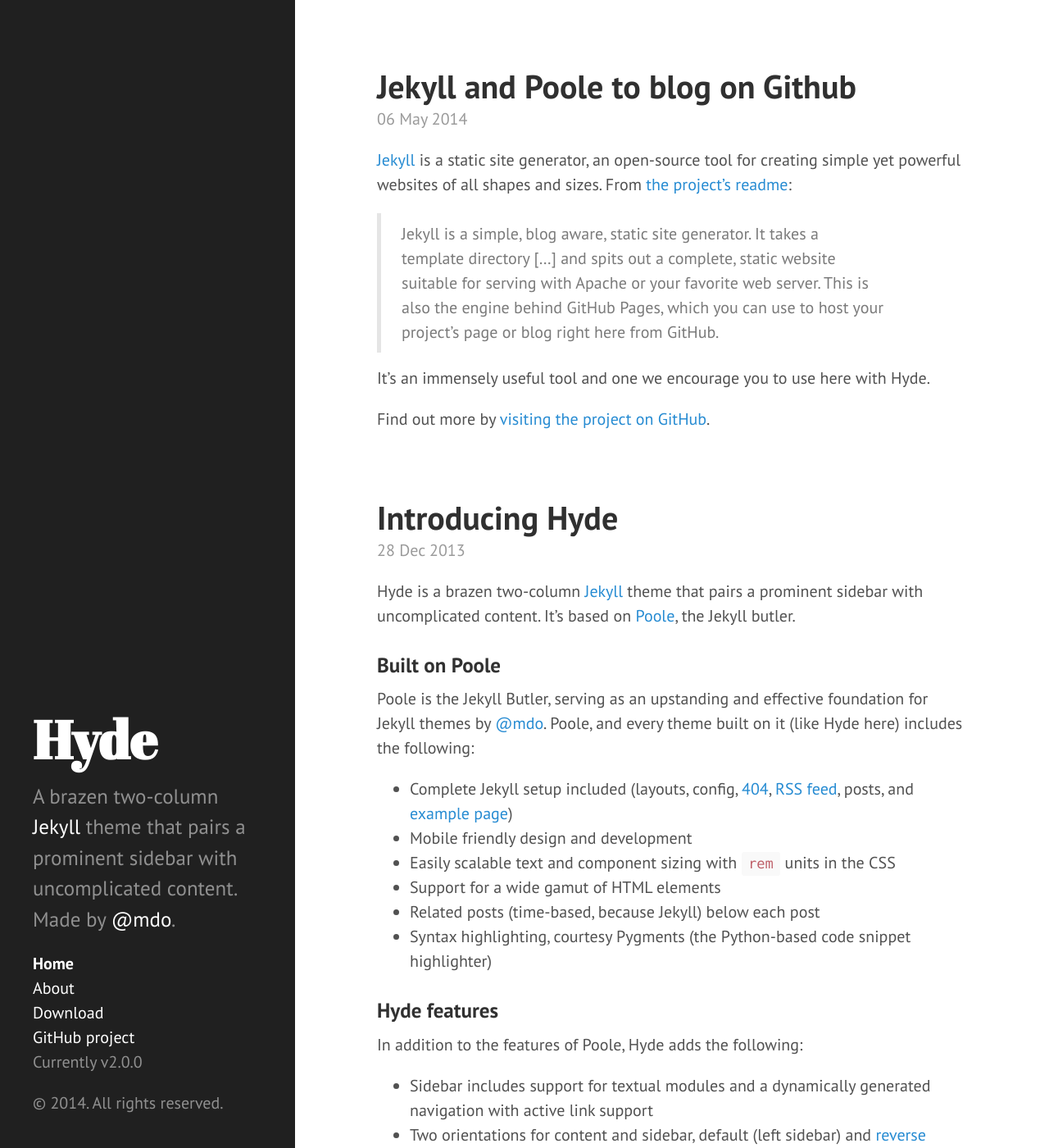
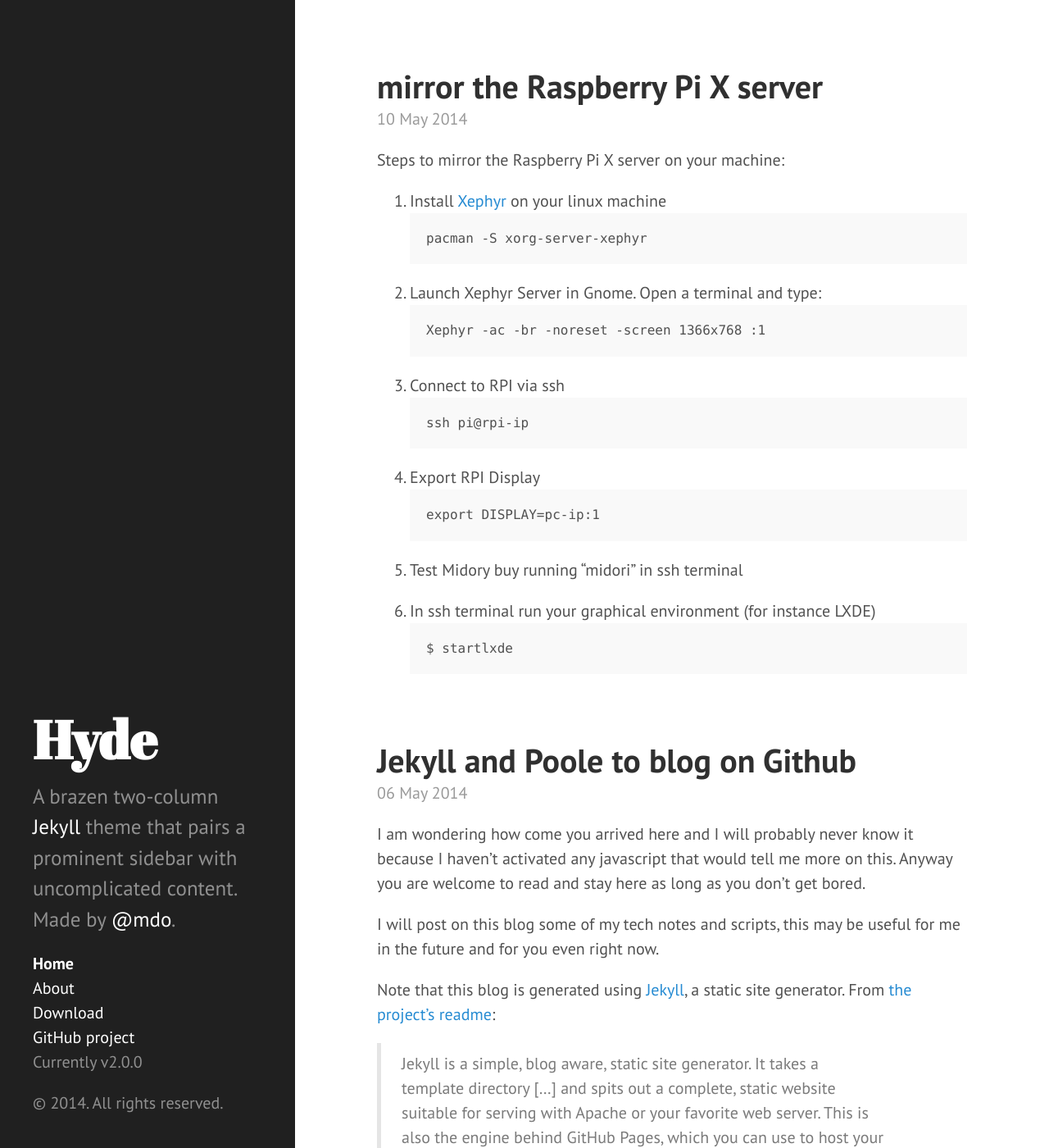
Before and after one commit to prosciutboy/prosciutboy.github.io, a Jekyll site: the page built from index.html, in a window 1280 px wide and 1400 px high. Shown: the whole window at 82% size. Built offline with Jekyll 4.4.1, drawn with Linux system fonts in a browser that asks for light colours; Markdown is read by kramdown in place of the engine named in the settings; the list of posts is cut into pages by our own code; some of the changed text lies outside the part shown.

Commit message:
post on X server mirroring on RPi

````diff
--- a/404.html
+++ b/404.html
@@ -5,5 +5,5 @@
 
 <div class="page">
   <h1 class="page-title">404: Page not found</h1>
-  <p class="lead">Sorry, we've misplaced that URL or it's pointing to something that doesn't exist. <a href="/">Head back home</a> to try finding it again.</p>
+  <p class="lead">Lost on the net? <a href="/">Head back home</a> or <a href="https://duckduckgo.com/">Go duckduck!</a></p>
 </div>
--- a/_posts/2014-05-06-blog-jekyll-poole-and-hyde.md
+++ b/_posts/2014-05-06-blog-jekyll-poole-and-hyde.md
@@ -3,10 +3,14 @@
 title: Jekyll and Poole to blog on Github
 ---
 
-[Jekyll](http://jekyllrb.com) is a static site generator, an open-source tool for creating simple yet powerful websites of all shapes and sizes. From [the project's readme](https://github.com/mojombo/jekyll/blob/master/README.markdown):
+I am wondering how come you arrived here and I will probably never know it because I haven't activated any javascript that would tell me more on this. Anyway you are welcome to read and stay here as long as you don't get bored.
+
+I will post on this blog some of my tech notes and scripts, this may be useful for me in the future and for you even right now.
+
+Note that this blog is generated using [Jekyll](http://jekyllrb.com), a static site generator. From [the project's readme](https://github.com/mojombo/jekyll/blob/master/README.markdown):
 
   > Jekyll is a simple, blog aware, static site generator. It takes a template directory [...] and spits out a complete, static website suitable for serving with Apache or your favorite web server. This is also the engine behind GitHub Pages, which you can use to host your project’s page or blog right here from GitHub.
 
-It's an immensely useful tool and one we encourage you to use here with Hyde.
+Find out more by [visiting the project on GitHub](https://github.com/mojombo/jekyll).
 
-Find out more by [visiting the project on GitHub](https://github.com/mojombo/jekyll).
+I use Jekyll with [Poole configured with the Hyde layout](hyde.getpoole.comhyde.getpoole.com). Give it a try !
--- /dev/null
+++ b/_posts/2014-05-10-mirror-raspberry-Pi-X server-on-your-linux-machine.md
@@ -0,0 +1,32 @@
+---
+layout: post
+title: mirror the Raspberry Pi X server
+---
+
+Steps to mirror the Raspberry Pi X server on your machine:
+1. Install [Xephyr](http://en.wikipedia.org/wiki/Xephyr "Xephyr on wikipedia") on your linux machine
+```Shell
+pacman -S xorg-server-xephyr
+```
+
+2. Launch Xephyr Server in Gnome. Open a terminal and type:
+```Shell
+Xephyr -ac -br -noreset -screen 1366x768 :1
+```
+
+3. Connect to RPI via ssh
+```Shell
+ssh pi@rpi-ip
+```
+
+4. Export RPI Display
+```Shell
+export DISPLAY=pc-ip:1
+```
+
+5. Test Midory buy running "midori" in ssh terminal
+
+6. In ssh terminal run your graphical environment (for instance LXDE)
+```Shell
+$ startlxde
+```
````
